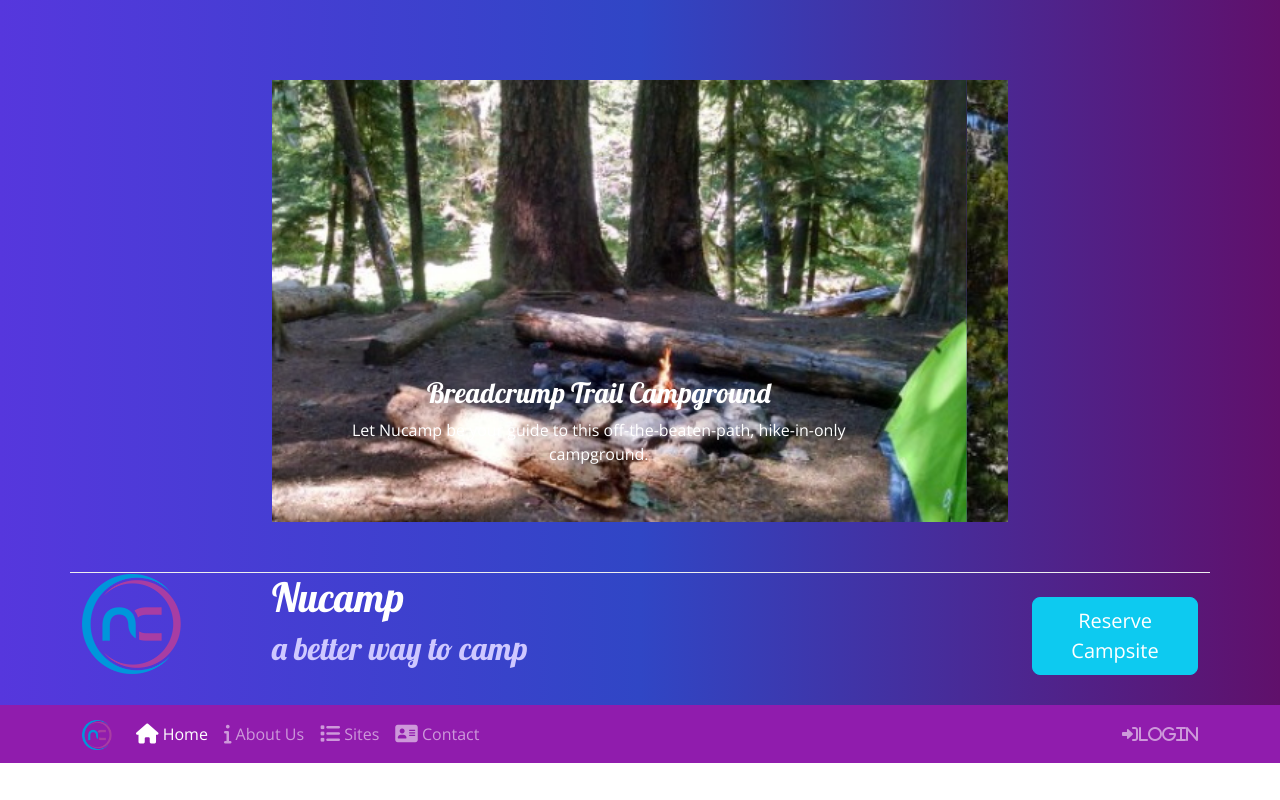
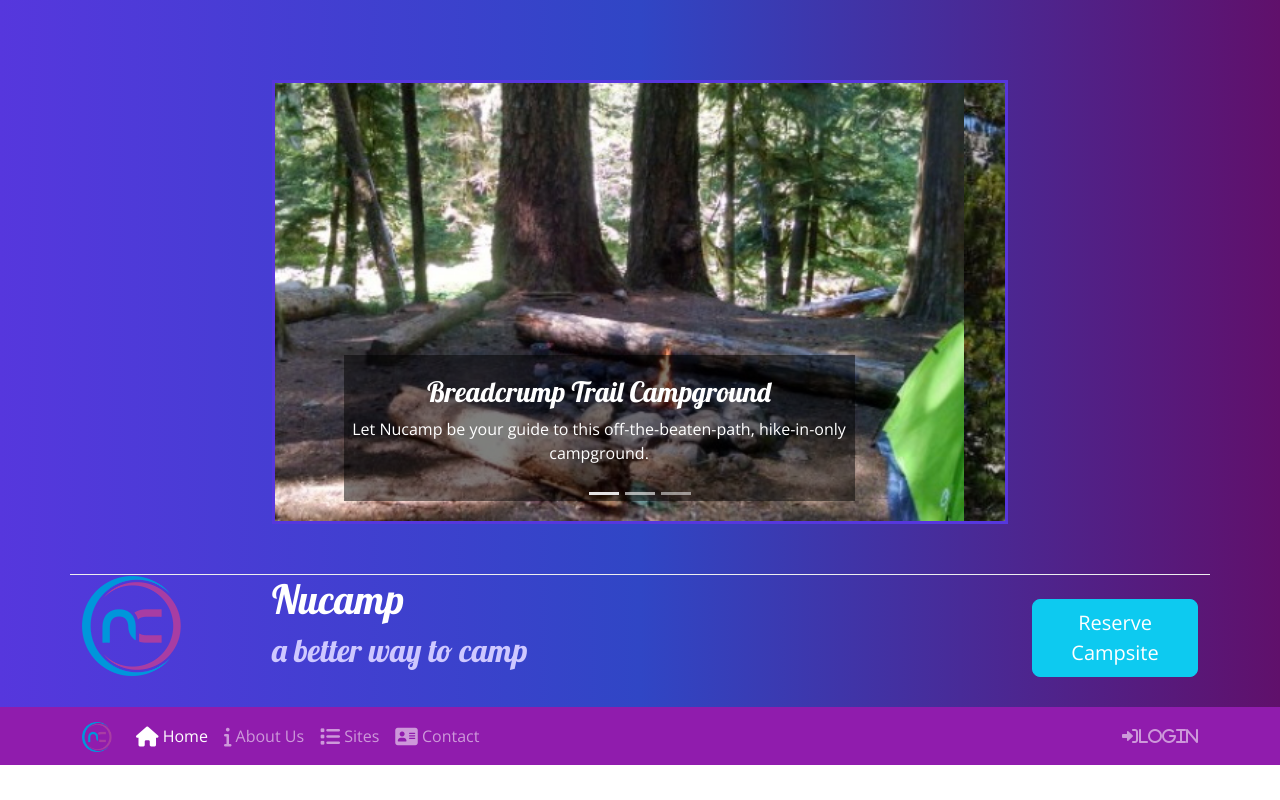
Before and after one commit to MALYPH0NG/this-that, a plain HTML site: page index.html in a window 1280 px wide. Shown: the top 800 px of the page. Drawn offline with nearby package versions, Linux system fonts and the light colour scheme.

Commit message:
addded prev and next button to carousel

```diff
--- a/css/styles.css
+++ b/css/styles.css
@@ -40,3 +40,10 @@ footer {
     border-top: none;
     padding: 10px;
 }
+
+.carousel-caption {
+    background-color: rgba(0, 0, 0, 0.5);
+}
+.carousel {
+    border: solid #5637DD;
+}
--- a/index.html
+++ b/index.html
@@ -23,32 +23,50 @@
     <!-- HEADER -->
     <header>
         <div class="container">
-<!-- Carousel Practice -->
+
+
+            <!-- Carousel Practice -->
             <div class="row row-content">
                 <div class="col-md-8 mx-auto">
                     <div id="homeCarousel" class="carousel slide" data-bs-ride="carousel">
+                        <ol class="carousel-indicators">
+                            <li data-bs-target="#homeCarousel" data-bs-slide-to="0" class="active"></li>
+                            <li data-bs-target="#homeCarousel" data-bs-slide-to="1"></li>
+                            <li data-bs-target="#homeCarousel" data-bs-slide-to="2"></li>
+                        </ol>
                         <div class="carousel-inner">
                             <div class="carousel-item active">
-                                <img src="img/breadcrumb-trail.jpg" alt="Breadcrumb Train Campground" class="d-block w-100">
+                                <img src="img/breadcrumb-trail.jpg" alt="Breadcrumb Train Campground"
+                                    class="d-block w-100">
                                 <div class="carousel-caption">
                                     <h3>Breadcrump Trail Campground</h3>
-                                    <p class="d-none d-sm-block">Let Nucamp be your guide to this off-the-beaten-path, hike-in-only campground.</p>
+                                    <p class="d-none d-sm-block">Let Nucamp be your guide to this off-the-beaten-path,
+                                        hike-in-only campground.</p>
                                 </div>
                             </div>
                             <div class="carousel-item">
                                 <img src="img/react-lake.jpg" alt="React Lake Campground" class="d-block w-100">
                                 <div class="carousel-caption">
                                     <h3>React Lake Campground</h3>
-                                    <p class="d-none d-sm-block">Nestled in the foothills of the Chrome Mountains, this campground on the shores of the pristine React Lake is a favorite for fly fishers</p>
+                                    <p class="d-none d-sm-block">Nestled in the foothills of the Chrome Mountains, this
+                                        campground on the shores of the pristine React Lake is a favorite for fly
+                                        fishers</p>
                                 </div>
                             </div>
                             <div class="carousel-item">
                                 <img src="img/chrome-river.jpg" alt="Chrome River Campground" class="d-block w-100">
                                 <div class="carousel-caption">
                                     <h3>Chrome River Camground</h3>
-                                    <p class="d-none d-sm-block">Spend a few sunny days and starry nights beneath a canopy of old-growth firs at this enchanting spot by the Chrome River.</p>
+                                    <p class="d-none d-sm-block">Spend a few sunny days and starry nights beneath a
+                                        canopy of old-growth firs at this enchanting spot by the Chrome River.</p>
                                 </div>
                             </div>
+                            <a href="#homeCarousel" class="carousel-control-prev" role="button" data-bs-slide="prev"></a>
+                            <span class="carousel-control-prev-icon"></span>
+                            <span class="sr-only">Previous</span>
+                            <a href="#homeCarousel" class="carousel-control-next" role="button" data-bs-slide="next"></a>
+                            <span class="carousel-control-next-icon"></span>
+                            <span class="sr-only">Next</span>
                         </div>
                     </div>
                 </div>
@@ -167,7 +185,8 @@
                 </div>
                 <div class="modal-body">
                     <div class="container-fluid">
-                        <form action="https://us-central1-nucamp-production.cloudfunctions.net/post/formdata" method="post">
+                        <form action="https://us-central1-nucamp-production.cloudfunctions.net/post/formdata"
+                            method="post">
                             <div class="row">
                                 <div class="col-7">
                                     <label for="numCampers">Number of Campers</label>
@@ -186,10 +205,11 @@
                             </div>
                             <div class="row">
                                 <div class="col-7">
-                                <label for="date">Date</label>
+                                    <label for="date">Date</label>
                                 </div>
                                 <div class="col">
-                                    <input name="date" class="form-control" id="date" type="date" for="date" placeholder="Date">
+                                    <input name="date" class="form-control" id="date" type="date" for="date"
+                                        placeholder="Date">
                                 </div>
                             </div>
                             <div class="row mb-3">
```
